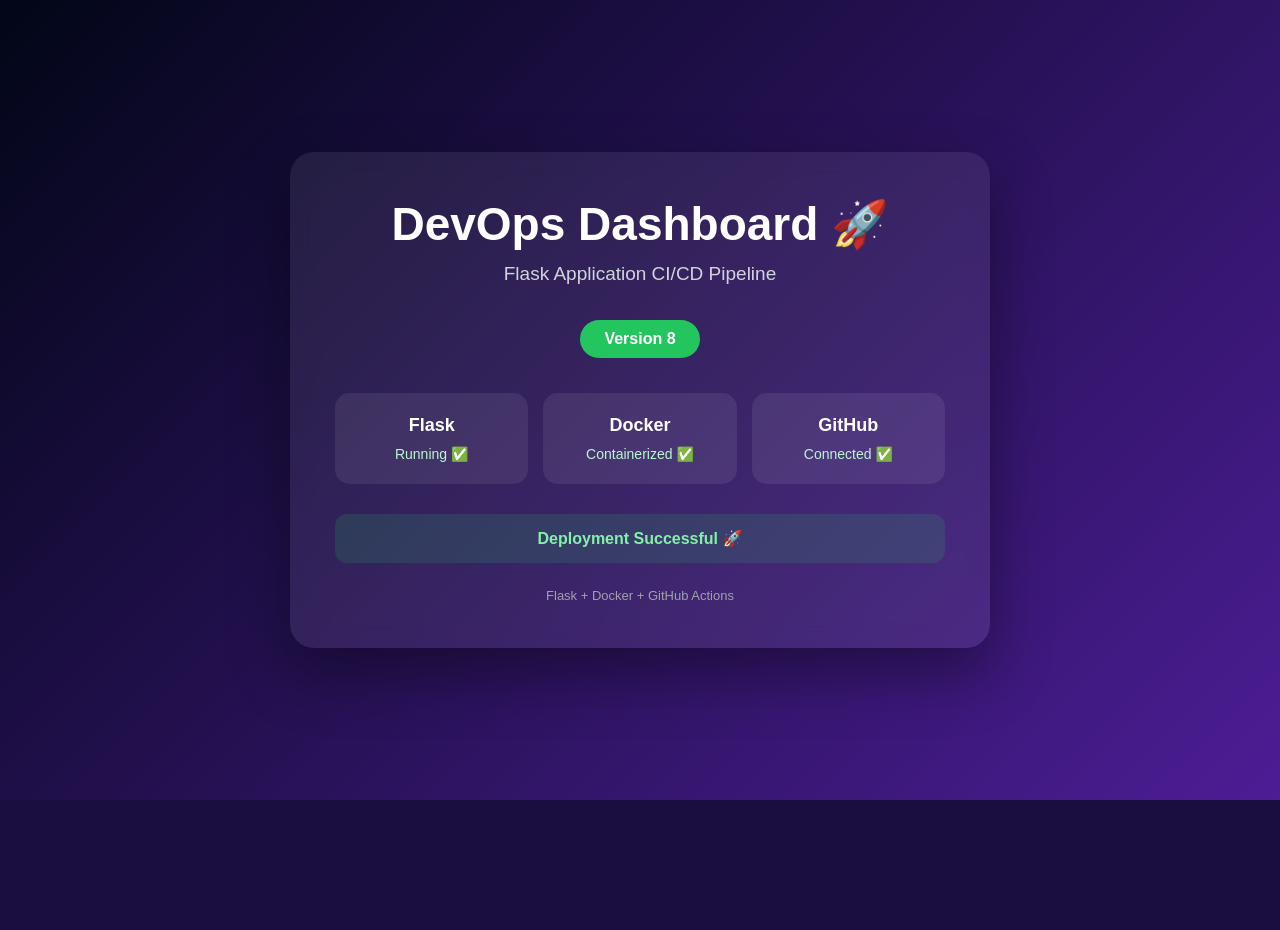
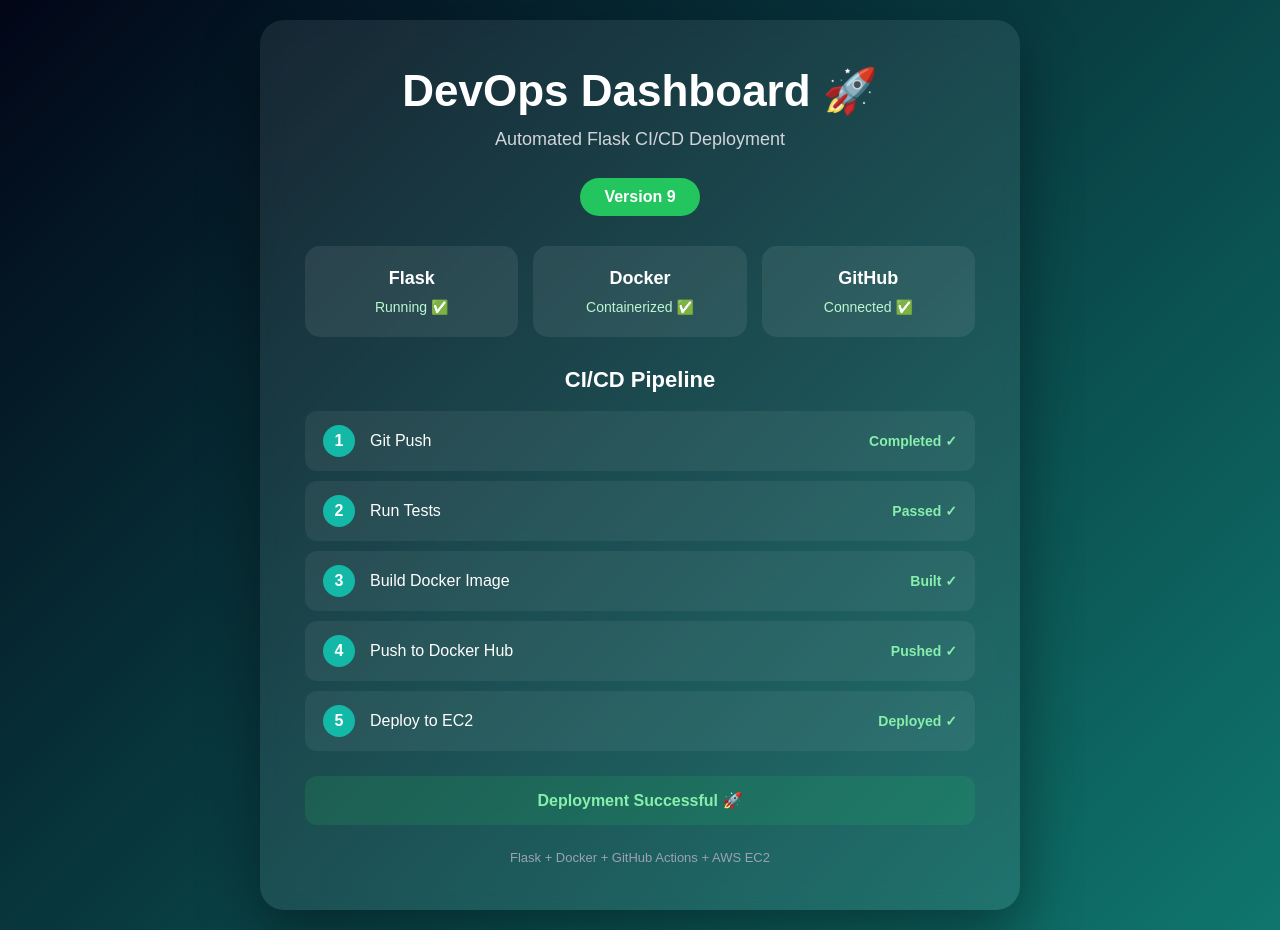
Before and after one commit to waleednemer/flask-app-devops, a Flask app: page / in a window 1280 px wide. Before the commit the page ends 800 px from the top, so only its background shows below. Run offline with Flask 3, Linux system fonts and the light colour scheme.

Commit message:
Update UI to version 9

```diff
--- a/templates/index.html
+++ b/templates/index.html
@@ -4,7 +4,7 @@
     <meta charset="UTF-8">
     <meta name="viewport" content="width=device-width, initial-scale=1.0">
 
-    <title>Flask DevOps Dashboard</title>
+    <title>Flask DevOps Dashboard - V9</title>
 
     <style>
         * {
@@ -19,13 +19,13 @@
             justify-content: center;
             align-items: center;
             font-family: Arial, sans-serif;
-            background: linear-gradient(135deg, #020617, #4c1d95);
+            background: linear-gradient(135deg, #020617, #0f766e);
             color: white;
             padding: 20px;
         }
 
         .container {
-            width: 700px;
+            width: 760px;
             max-width: 100%;
             text-align: center;
             background: rgba(255, 255, 255, 0.08);
@@ -36,14 +36,14 @@
         }
 
         h1 {
-            font-size: 46px;
+            font-size: 44px;
             margin-bottom: 12px;
         }
 
         .subtitle {
-            font-size: 19px;
+            font-size: 18px;
             color: #d1d5db;
-            margin-bottom: 35px;
+            margin-bottom: 28px;
         }
 
         .version {
@@ -52,7 +52,7 @@
             background: #22c55e;
             border-radius: 30px;
             font-weight: bold;
-            margin-bottom: 35px;
+            margin-bottom: 30px;
         }
 
         .services {
@@ -78,6 +78,45 @@
             color: #bbf7d0;
         }
 
+        .pipeline {
+            text-align: left;
+            margin-bottom: 25px;
+        }
+
+        .pipeline h2 {
+            text-align: center;
+            font-size: 22px;
+            margin-bottom: 18px;
+        }
+
+        .step {
+            display: flex;
+            align-items: center;
+            gap: 15px;
+            background: rgba(255, 255, 255, 0.06);
+            padding: 14px 18px;
+            margin-bottom: 10px;
+            border-radius: 12px;
+        }
+
+        .step-number {
+            width: 32px;
+            height: 32px;
+            display: flex;
+            justify-content: center;
+            align-items: center;
+            background: #14b8a6;
+            border-radius: 50%;
+            font-weight: bold;
+        }
+
+        .step-status {
+            margin-left: auto;
+            color: #86efac;
+            font-size: 14px;
+            font-weight: bold;
+        }
+
         .status {
             padding: 15px;
             border-radius: 12px;
@@ -97,12 +136,16 @@
                 grid-template-columns: 1fr;
             }
 
-            h1 {
-                font-size: 36px;
+            .container {
+                padding: 30px 20px;
             }
 
-            .container {
-                padding: 30px 20px;
+            h1 {
+                font-size: 34px;
+            }
+
+            .step {
+                font-size: 14px;
             }
         }
     </style>
@@ -115,11 +158,11 @@
         <h1>DevOps Dashboard 🚀</h1>
 
         <p class="subtitle">
-            Flask Application CI/CD Pipeline
+            Automated Flask CI/CD Deployment
         </p>
 
         <div class="version">
-            Version 8
+            Version 9
         </div>
 
         <div class="services">
@@ -141,12 +184,48 @@
 
         </div>
 
+        <div class="pipeline">
+
+            <h2>CI/CD Pipeline</h2>
+
+            <div class="step">
+                <div class="step-number">1</div>
+                <div>Git Push</div>
+                <div class="step-status">Completed ✓</div>
+            </div>
+
+            <div class="step">
+                <div class="step-number">2</div>
+                <div>Run Tests</div>
+                <div class="step-status">Passed ✓</div>
+            </div>
+
+            <div class="step">
+                <div class="step-number">3</div>
+                <div>Build Docker Image</div>
+                <div class="step-status">Built ✓</div>
+            </div>
+
+            <div class="step">
+                <div class="step-number">4</div>
+                <div>Push to Docker Hub</div>
+                <div class="step-status">Pushed ✓</div>
+            </div>
+
+            <div class="step">
+                <div class="step-number">5</div>
+                <div>Deploy to EC2</div>
+                <div class="step-status">Deployed ✓</div>
+            </div>
+
+        </div>
+
         <div class="status">
             Deployment Successful 🚀
         </div>
 
         <div class="footer">
-            Flask + Docker + GitHub Actions
+            Flask + Docker + GitHub Actions + AWS EC2
         </div>
 
     </div>
```
Also changed, not shown: .github/workflows/pipeline.yml.
